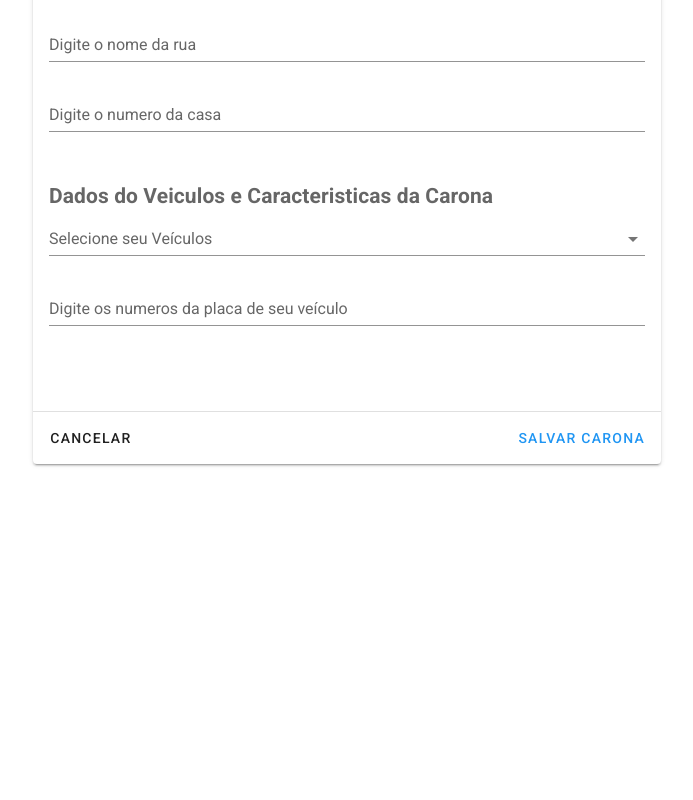
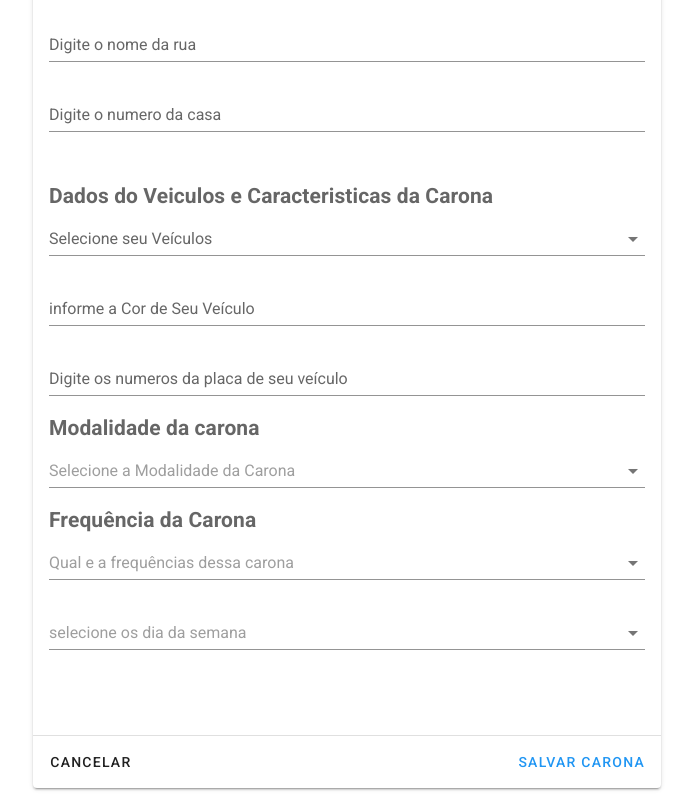
Before and after one commit to ifpi-picos/proxima-parada-front-end-vue, a Vue app: page /home/ride in a window 1280 px wide. Shown: the part 807-1607 px from the top of the page, without its empty margins (293-986 px from the left). Before the commit the page ends 1283 px from the top, so only its background shows below. Built offline with nearby package versions, Linux system fonts and the light colour scheme.

Commit message:
fazendo o formulario de frequancia de caronas

```diff
--- a/src/pages/home/Cadastrar-Carona.vue
+++ b/src/pages/home/Cadastrar-Carona.vue
@@ -13,16 +13,16 @@
           :error-messages="errorMessages" label="Nome Completo" required/>
 
           <v-text-field placeholder="(XX)XXXXX-XXXX" ref="number-phone" label="Numero para contato" type="number"
-          :rules="[() => !!name || 'Esse Campo e obrigatorio']"/>
+          :rules="[() => !!name || 'Esse Campo e Obrigatorio']"/>
         </v-card-text>
 
         <v-card-text>
           <h2>De onde estou Saindo</h2>
 
-          <v-text-field ref="address" v-model="address"  :rules="[() => !!address || 'Esse Campo e obrigatorio',]"
+          <v-text-field ref="address" v-model="address"  :rules="[() => !!address || 'Esse Campo e Obrigatorio',]"
           label="Nome do Bairro" placeholder="Bairro Junco "/>
 
-          <v-text-field ref="address"  :rules="[ () => !!address || 'Esse Campo e obrigatorio',]"
+          <v-text-field ref="address"  :rules="[ () => !!address || 'Esse Campo e Obrigatorio',]"
           label="Nome da Rua " placeholder="Rua do pcc "/>
 
           <v-text-field label="Número da Casa " placeholder="288" type="number"/>
@@ -49,10 +49,18 @@
 
         <v-card-text>
           <h2>Dados do Veiculos e Caracteristicas da Carona</h2>
-          <v-select ref="veiculos" :items="veiculos" label="Selecione seu Veículos"/>
+          <v-select ref="veiculos" :items="veiculos" label="Selecione seu Veículos" />
+
+          <v-text-field label="informe a Cor de Seu Veículo"/>
 
           <v-text-field type="text"
           label="Digite os numeros da placa de seu veículo" placeholder="xxx-xxxx"/>
+
+          <h2>Modalidade da carona</h2>
+          <v-select ref="modalidade" :items="modalidade" placeholder="Selecione a Modalidade da Carona"/>
+          <h2>Frequência da Carona</h2>
+          <v-select ref="frequencia" :items="frequencia" placeholder="Qual e a frequências dessa carona"/>
+          <v-select ref="semanas" :items="dias" placeholder="selecione os dia da semana"/>
 
         </v-card-text>
           <v-divider class="mt-12"/>
@@ -67,51 +75,16 @@
 </template>
 
 <script>
- export default {
- data: () => ({
-  veiculos:['Moto','Carro'],
-    errorMessages: '',
-    name: null,
-    address: null,
-    city: null,
-    state: null,
-    zip: null,
-    country: null,
-    formHasErrors: false,
-    time:null
-  }),
+  export default {
+    data: () => ({
+      veiculos:['Moto','Carro'],
+      modalidade:['Colaborativa','Não-Colaborativa'],
+      frequencia:['Regular','Não-Regular'],
+      dias:['Segunda-feira','Terça-feira','Quarta-feira','Quinta-feira','sexta-feira','Sábado','Domingo'],
 
-  computed: {
-    form () {
-      return {
-        name: this.name,
-        address: this.address,
-        city: this.city,
-        state: this.state,
-        zip: this.zip,
-        country: this.country,
-      }
-    },
-  },
+    }),
 
-  watch: {
-    name () {
-      this.errorMessages = ''
-    },
-  },
-
-  methods: {
-    submit () {
-      this.formHasErrors = true
-
-      Object.keys(this.form).forEach(f => {
-        if (!this.form[f]) this.formHasErrors = true
-
-        this.$refs[f].validate(true)
-      })
-    },
-  },
-}
+  }
 </script>
 
  <!-- <template>
```
